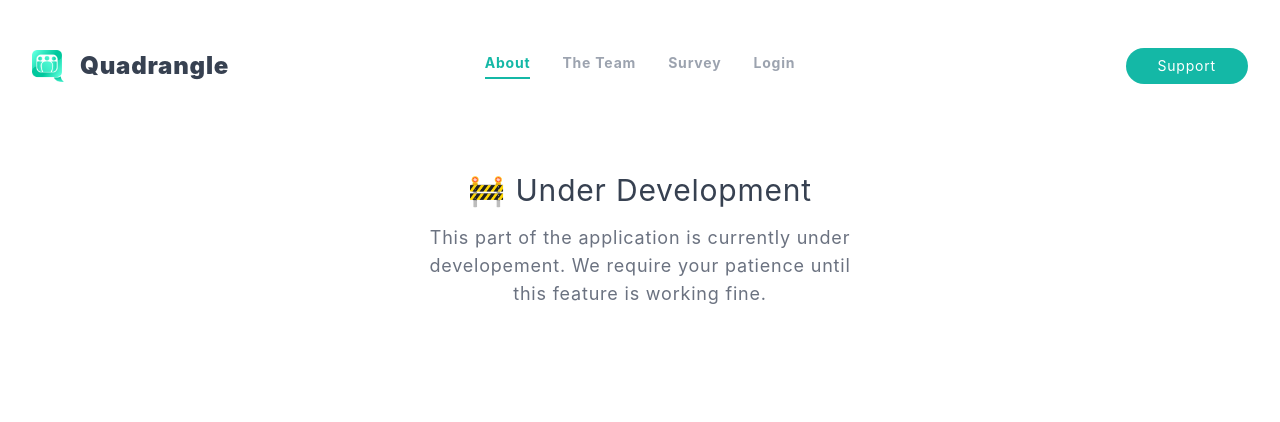
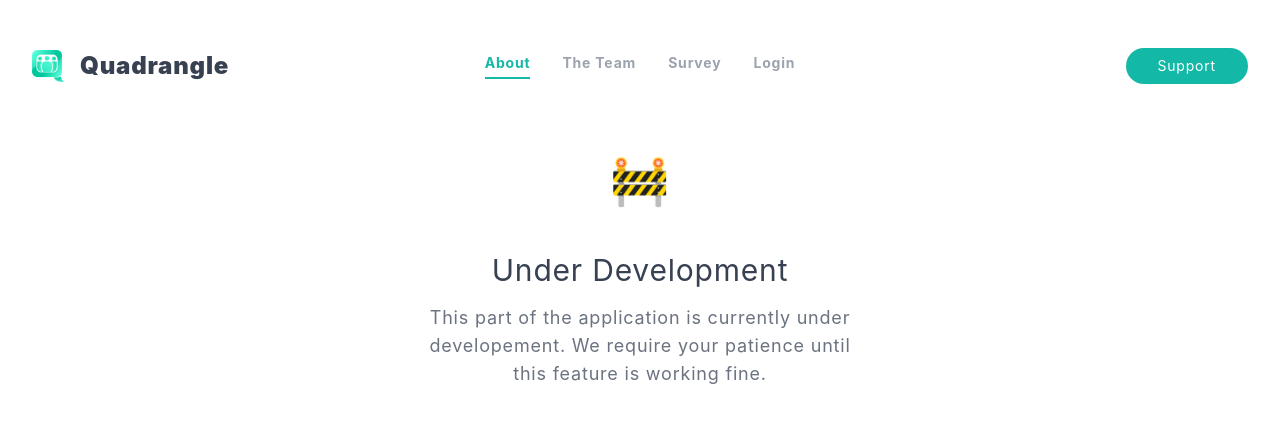
Before and after one commit to eru123/quadrangle-nuxt, a Nuxt app: page /about in a window 1280 px wide. Shown: the top 422 px of the page. Built offline with nearby package versions, Linux system fonts and the light colour scheme; no server answers.

Commit message:
update emoji style

```diff
--- a/components/UnderDevelopment.vue
+++ b/components/UnderDevelopment.vue
@@ -1,8 +1,10 @@
 <template>
   <div class="w">
     <div class="c">
-
-      <h1>🚧 Under Development</h1>
+      <div class="s">
+        🚧
+      </div>
+      <h1>Under Development</h1>
       <p>This part of the application is currently under developement. We require your patience until this feature is working fine.</p>
     </div>  </div>
 </template>
@@ -14,6 +16,9 @@
   .c {
     @apply w-full pb-6 pt-12 px-8 mx-auto flex flex-col items-center;
     max-width: 500px;
+    .s {
+      @apply text-5xl mb-8;
+    }
 
     h1 {
       @apply text-3xl text-gray-700 font-normal my-4;
```
